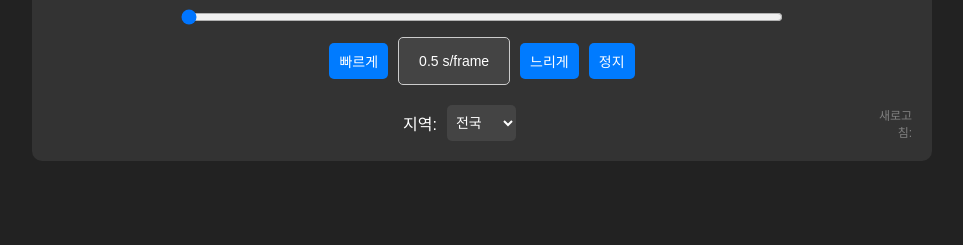
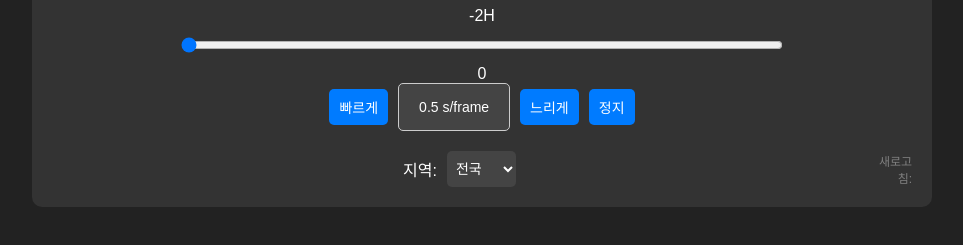
Before and after one commit to EnabledDRS/Radar, a plain HTML site: page index.html in a window 1280 px wide. Shown: the part 41-286 px from the top of the page, without its empty margins (158-1121 px from the left). Drawn offline with Linux system fonts and the light colour scheme; no server answers.

Commit message:
Update index.html

```diff
--- a/index.html
+++ b/index.html
@@ -14,15 +14,17 @@
         </div>
         <!-- Time Slider -->
         <div class="slider-wrapper">
+            <div class="slider-label left">-2H</div>
             <div class="slider-container">
                 <input type="range" min="1" max="24" value="1" class="slider" id="timeSlider">
             </div>
-            <div class="speed-controls">
-                <button id="fasterButton">빠르게</button>
-                <div id="speedDisplayContainer">0.5 s/frame</div>
-                <button id="slowerButton">느리게</button>
-                <button id="playPauseButton">정지</button>
-            </div>
+            <div class="slider-label right">0</div>
+        </div>
+        <div class="speed-controls">
+            <button id="fasterButton">빠르게</button>
+            <div id="speedDisplayContainer">0.5 s/frame</div>
+            <button id="slowerButton">느리게</button>
+            <button id="playPauseButton">정지</button>
         </div>
         <!-- Region Select Container -->
         <div class="region-refresh-container">
```
